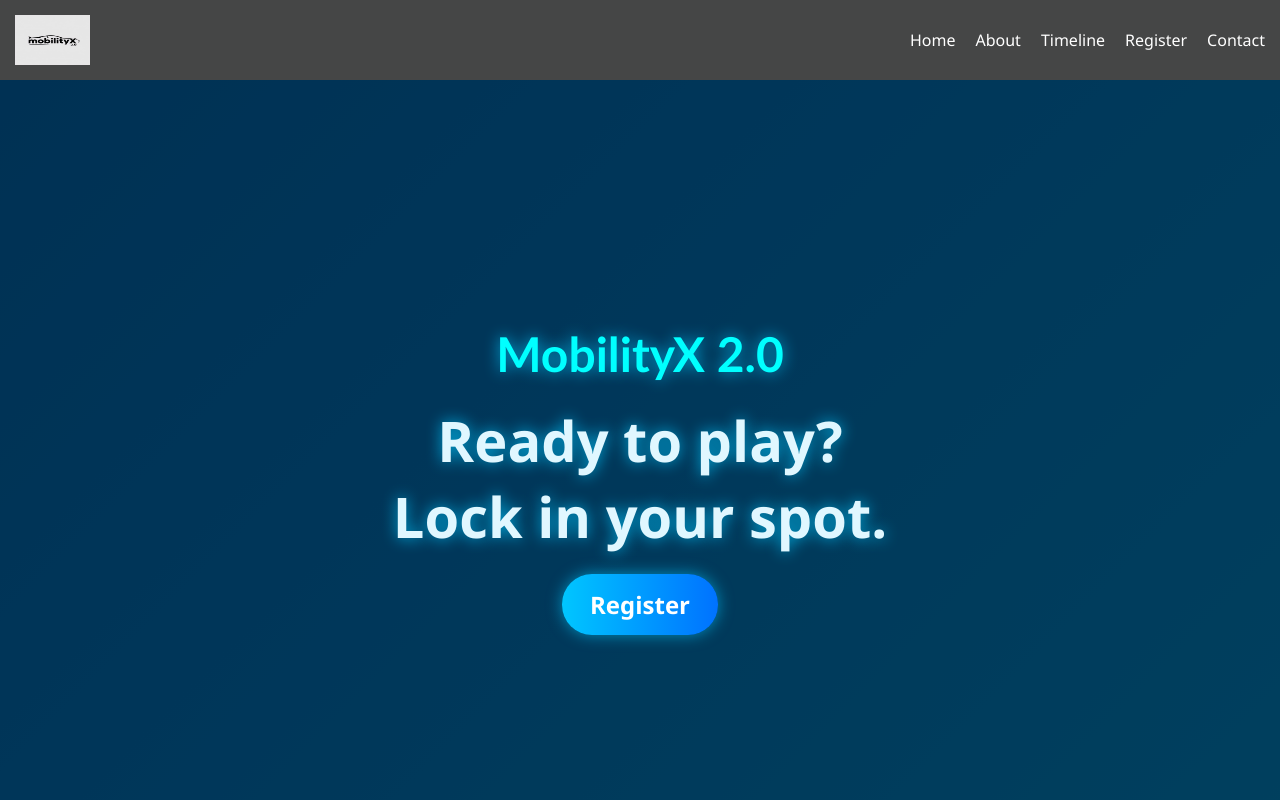
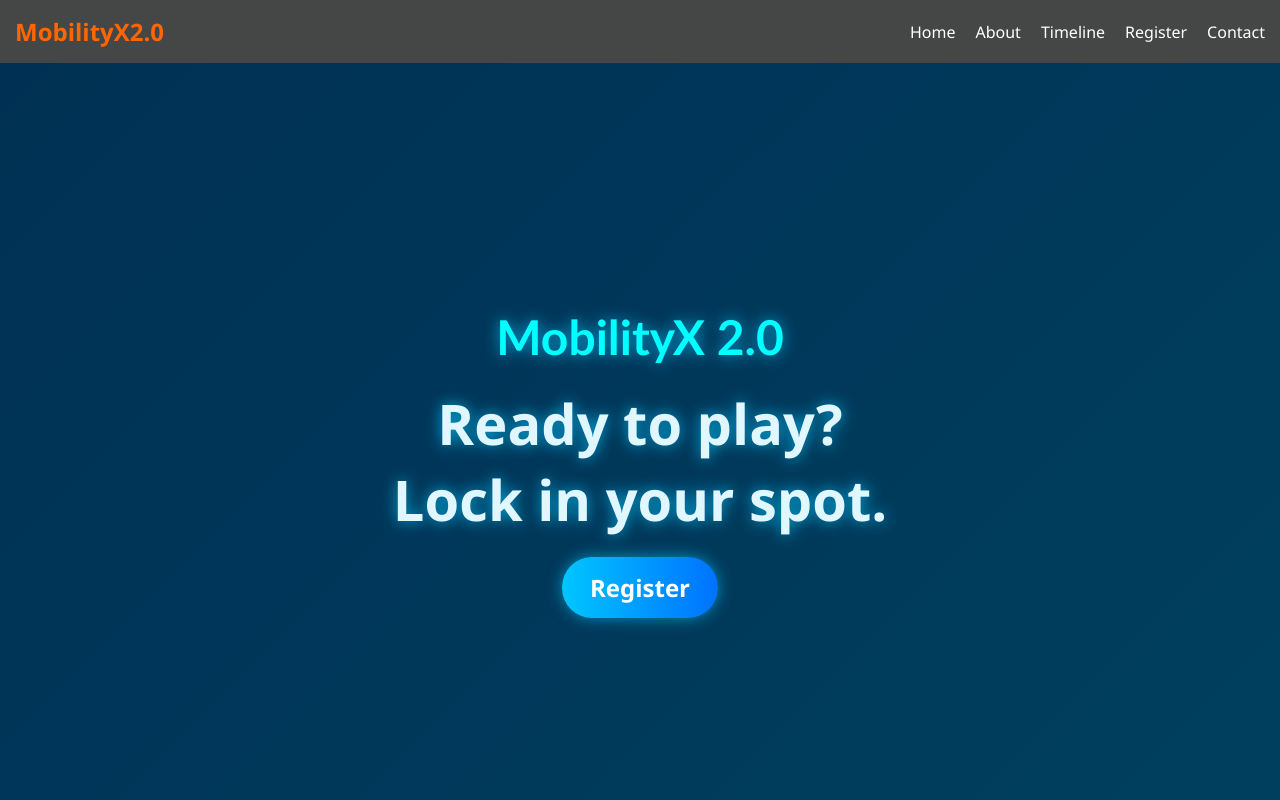
Before and after one commit to Siva-68/hackathon_1stpage, a plain HTML site: page index.html in a window 1280 px wide. Shown: the top 800 px of the page. Drawn offline with Linux system fonts and the light colour scheme.

Commit message:
Update index.html

```diff
--- a/index.html
+++ b/index.html
@@ -9,7 +9,7 @@
 </head>
 <body>
   <header>
-     <img src="vts_web_logo.jpg" alt="MobilityX Logo" style="height:50px; width:75px; margin-right:10px; vertical-align:middle;">
+     <div class="logo">MobilityX2.0</div>
 
     <i class="fas fa-bars hamburger" onclick="toggleMenu()"></i>
     <nav class="nav-links" id="navLinks">
```
